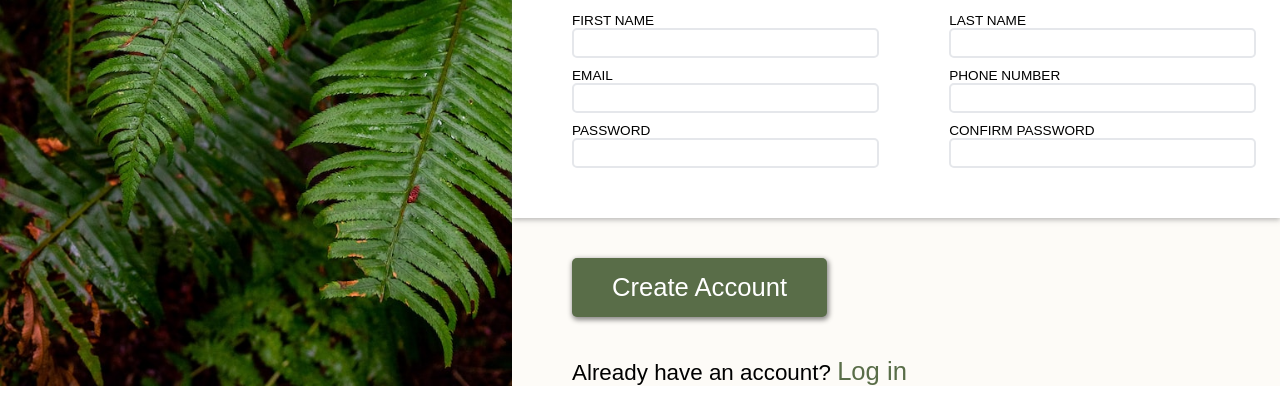
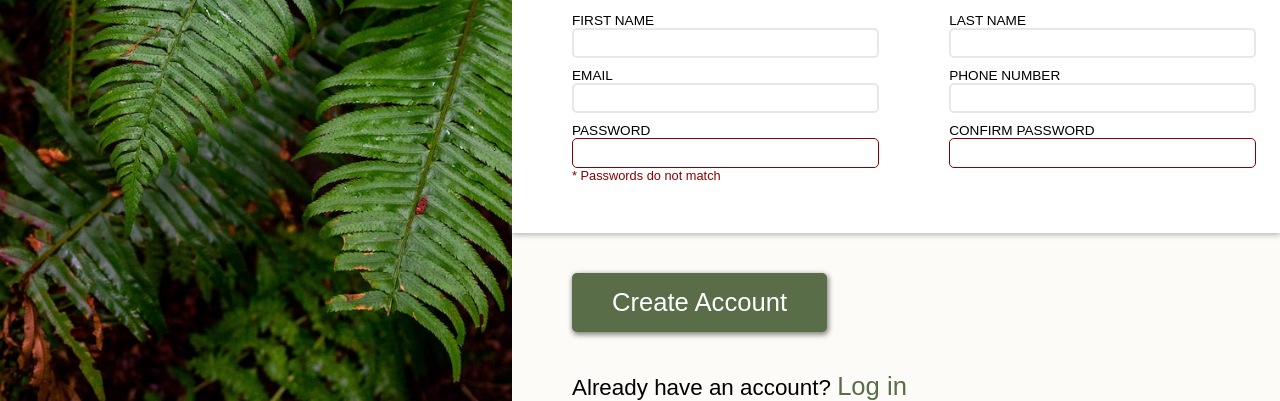
Before and after one commit to MatiasDure/SignUpForm, a plain HTML site: page index.html in a window 1280 px wide. Shown: the part 413-814 px from the top of the page. Drawn offline with Linux system fonts and the light colour scheme.

Commit message:
added input box variations

```diff
--- a/index.html
+++ b/index.html
@@ -45,11 +45,12 @@
                     </div>
                     <div class="user-input left-side-space">
                         <label for="password">PASSWORD</label>
-                        <input type="text" id="password" name="password" required>
+                        <input class="error" type="text" id="password" name="password" required>
+                        <p>* Passwords do not match</p>
                     </div>
                     <div class="user-input left-side-space">
                         <label for="password-confirmation">CONFIRM PASSWORD</label>
-                        <input type="text" id="password-confirmation" name="password-confirmation" required>
+                        <input class="error" type="text" id="password-confirmation" name="password-confirmation" required>
                     </div>
                 </div>
                 <button type="submit" class="left-side-space">Create Account</button>
--- a/styles.css
+++ b/styles.css
@@ -99,6 +99,12 @@ form .user-input
     width: 40%;
 }
 
+.user-input > p
+{
+    color: darkred;
+    font-size: .8rem;
+}
+
 form > button[type="submit"]
 {
     border: none;
@@ -148,6 +154,17 @@ label
     margin-left: 60px;
 }
 
+.error
+{
+    border: 1px solid darkred;
+}
+
+input:focus
+{
+    border: 1px solid darkblue;
+    box-shadow: 2px 2px 5px 0px rgba(120,120,120,0.6);
+}
+
 a
 {
     text-decoration: none;
```
